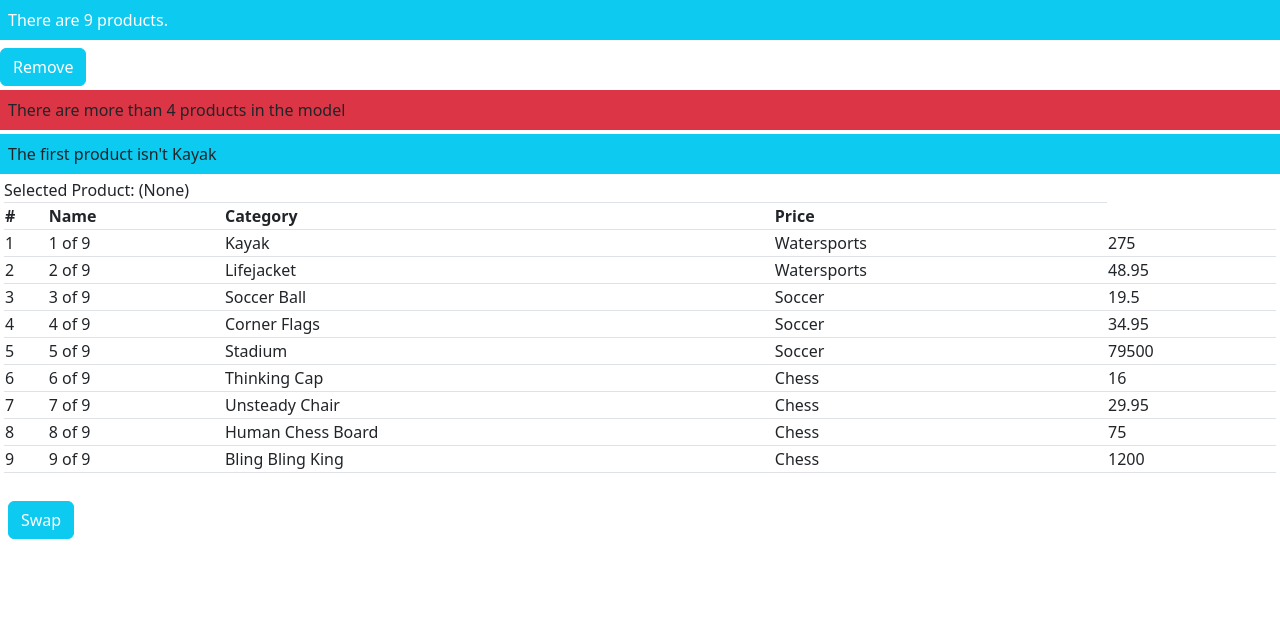
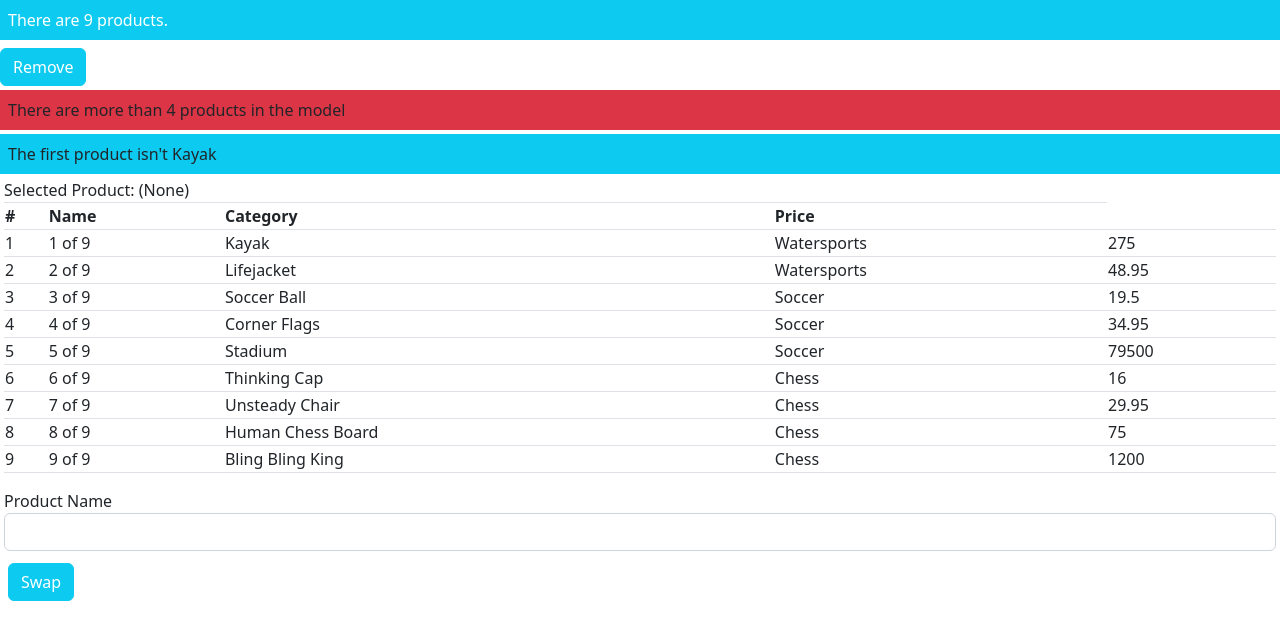
Before and after one commit to fellyka/Teaching-Angular, an Angular app: page / in a window 1280 px wide. Shown: the top 640 px of the page. Built offline with nearby package versions, Linux system fonts and the light colour scheme.

Commit message:
some changes

```diff
--- a/src/app/product.component.ts
+++ b/src/app/product.component.ts
@@ -35,4 +35,8 @@ export class ProductComponent {
 
     selectedProduct = signal<string | undefined>(undefined);
 
+    getSelected(product: Product):boolean{
+      return product.name == this.selectedProduct();
+    }
+
 }
--- a/src/app/template.html
+++ b/src/app/template.html
@@ -25,7 +25,8 @@
         <th>Category</th>
         <th>Price</th>
       </tr>
-      <tr *ngFor="let product of products(); let i = index; let c = count; trackBy:getKey">
+      <tr *ngFor="let product of products(); let i = index; let c = count; trackBy:getKey"
+      [class.bg-info]="getSelected(product)">
         <td (mouseover)="selectedProduct.set(product.name)">{{i+1}}</td>
         <td>{{i + 1}} of {{c}}</td>
         <td>{{ product.name }}</td>
@@ -33,6 +34,11 @@
         <td>{{ product.price }}</td>
       </tr>
     </table>
+    <div class="form-group">
+      <label>Product Name</label>
+      <input class="form-control"
+      (input)="selectedProduct.set($any($event).target.value)" />
+      </div>
   </div>
   <button class="btn btn-info text-white mt-2 mx-2" (click)="swapProduct()">
     Swap
```
